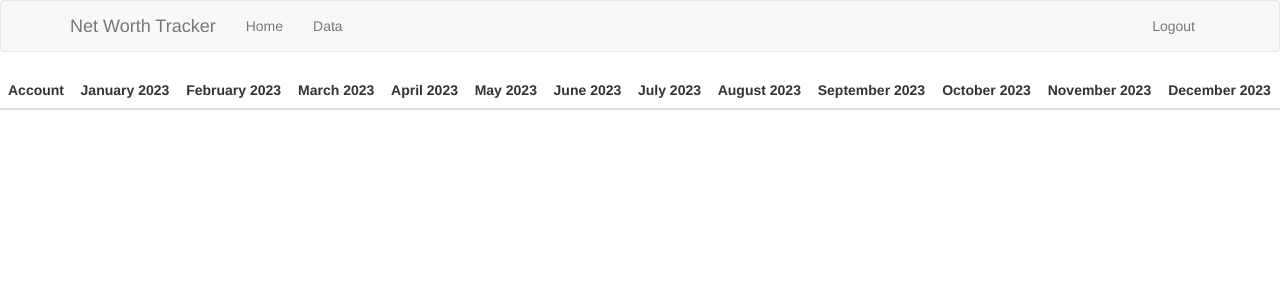
After one commit to noah-musio/vcid-pa, a Flask app: page /data in a window 1280 px wide. The commit adds this page. Shown: the top 300 px of the page. Run offline with Flask 3, Linux system fonts and the light colour scheme; the visitor is signed in with stand-in values (Sample User, id 1); lists and menus that the app fills with data are empty; some libraries are stand-ins or nearby versions.

Commit message:
Created page data.html

```diff
--- a/app/routes.py
+++ b/app/routes.py
@@ -13,6 +13,13 @@ from werkzeug.urls import url_parse
 def index():
     # user = {'username': 'Noah'}
     return render_template('index.html', title='Home')
+
+@app.route('/data')
+@login_required
+def data():
+    return render_template('data.html', title='Data')
+
+
 
 @app.route('/login', methods=['GET', 'POST'])
 def login():
--- a/app/templates/base.html
+++ b/app/templates/base.html
@@ -1,7 +1,7 @@
 {% extends 'bootstrap/base.html' %}
 
 {% block title %}
-    {% if title %}{{ title }} - Microblog{% else %}Welcome to Microblog{% endif %}
+    {% if title %}{{ title }} - Net Worth Tracker{% else %}Net Worth Tracker{% endif %}
 {% endblock %}
 
 {% block navbar %}
@@ -14,17 +14,18 @@
                     <span class="icon-bar"></span>
                     <span class="icon-bar"></span>
                 </button>
-                <a class="navbar-brand" href="{{ url_for('index') }}">Microblog</a>
+                <a class="navbar-brand" href="{{ url_for('index') }}">Net Worth Tracker</a>
             </div>
             <div class="collapse navbar-collapse" id="bs-example-navbar-collapse-1">
                 <ul class="nav navbar-nav">
                     <li><a href="{{ url_for('index') }}">Home</a></li>
+                    <li><a href="{{ url_for('data') }}">Data</a></li>
                 </ul>
                 <ul class="nav navbar-nav navbar-right">
                     {% if current_user.is_anonymous %}
                     <li><a href="{{ url_for('login') }}">Login</a></li>
                     {% else %}
-                    <li><a href="{{ url_for('user', username='noah.musio') }}">Profile</a></li>
+                    <!--<li><a href="{{ url_for('user', username='noah.musio') }}">Profile</a></li>-->
                     <li><a href="{{ url_for('logout') }}">Logout</a></li>
                     {% endif %}
                 </ul>
--- /dev/null
+++ b/app/templates/data.html
@@ -0,0 +1,34 @@
+{% extends "base.html" %}
+{% import 'bootstrap/wtf.html' as wtf %}
+
+{% block app_content %}
+    <h1>Hi, {{ current_user.username }}!</h1>
+    {% if form %}
+    {{ wtf.quick_form(form) }}
+    <br>
+    {% endif %}
+{% endblock %}
+{% block content %}
+<table class="table">
+    <thead>
+        <th>Account</th>
+        <th>January 2023</th>
+        <th>February 2023</th>
+        <th>March 2023</th>
+        <th>April 2023</th>
+        <th>May 2023</th>
+        <th>June 2023</th>
+        <th>July 2023</th>
+        <th>August 2023</th>
+        <th>September 2023</th>
+        <th>October 2023</th>
+        <th>November 2023</th>
+        <th>December 2023</th>
+    </thead>
+    <tbody>
+        <tr>
+            <td></td>
+        </tr>
+    </tbody>
+</table>
+{% endblock %}
```
